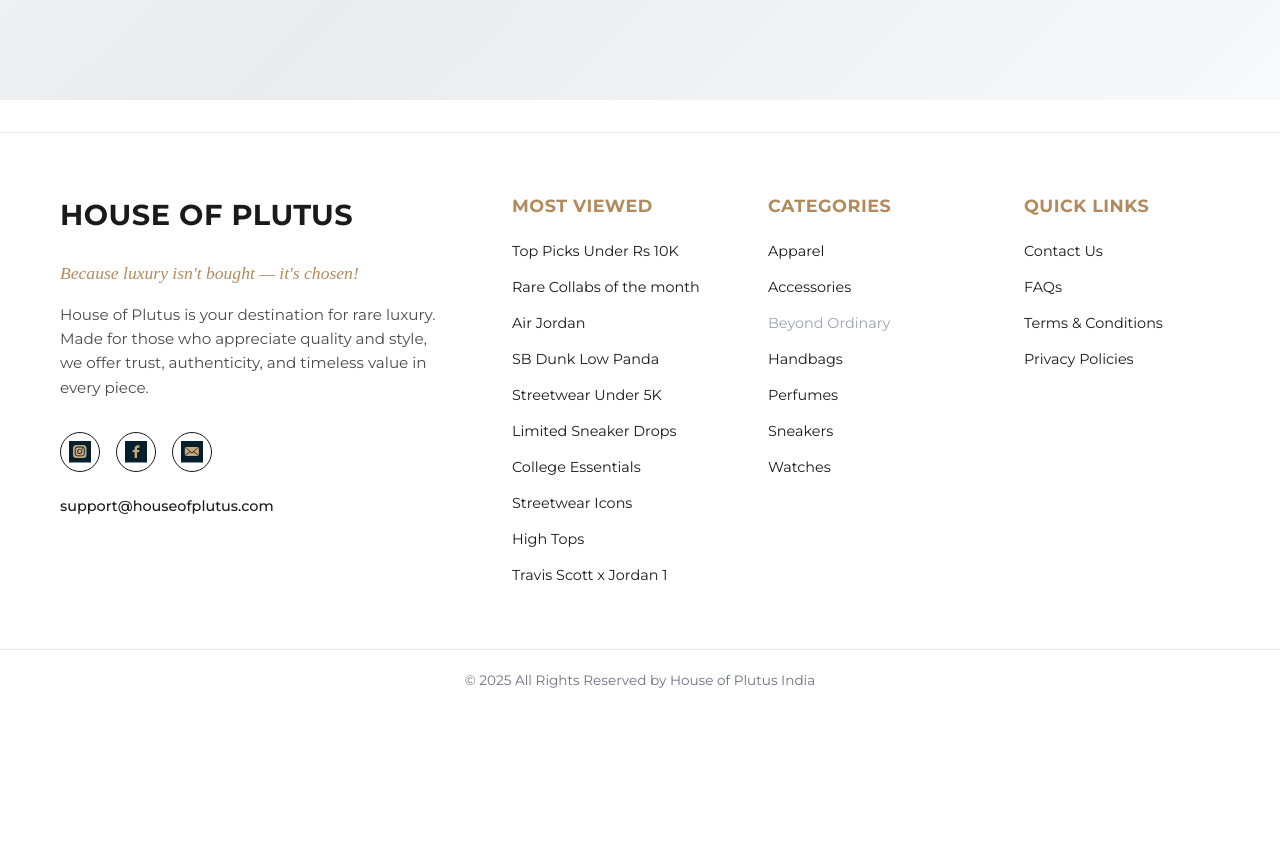
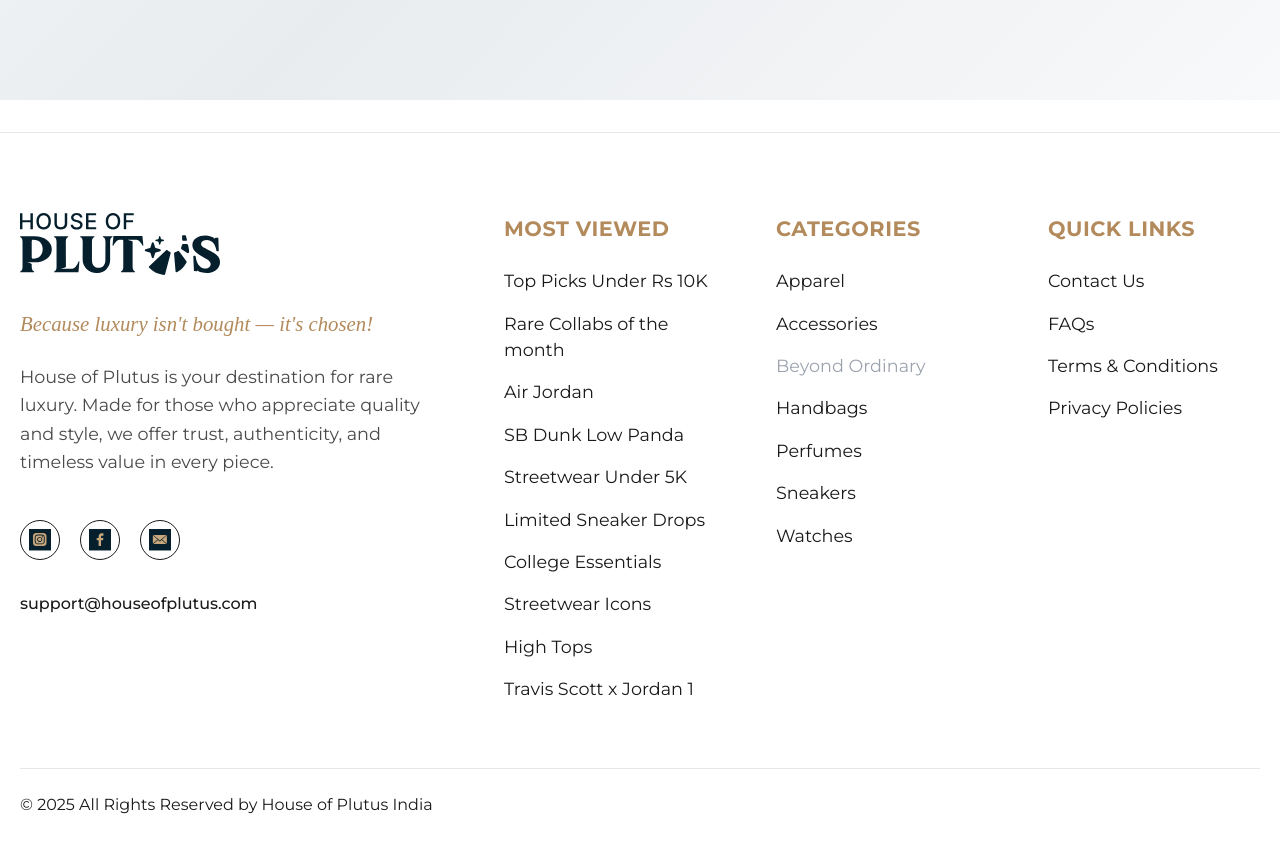
Before and after one commit to Lauz046/Finalised, a Next.js app: page /horn-demo in a window 1280 px wide. Shown: the part 700-1547 px from the top of the page. Before the commit the page ends 1441 px from the top, so only its background shows below. Built offline with nearby package versions, Linux system fonts and the light colour scheme; no server answers.

Commit message:
Fix footer: restore original content size, align copyright left, use blue logo

```diff
--- a/src/components/Footer.module.css
+++ b/src/components/Footer.module.css
@@ -7,7 +7,7 @@
 /* Main Footer */
 .mainFooter {
   background: #ffffff;
-  padding: 60px 0 30px;
+  padding: 80px 0 30px;
   border: none;
 }
 
@@ -17,8 +17,8 @@
 }
 
 .footerContent {
-  max-width: 1200px;
-  margin: 0 auto;
+  max-width: 100%;
+  margin: 0;
   padding: 0 20px;
   display: grid;
   grid-template-columns: 2fr 1fr 1fr 1fr;
@@ -30,32 +30,26 @@
 .brandColumn {
   display: flex;
   flex-direction: column;
-  gap: 24px;
+  gap: 32px;
 }
 
 .brandInfo {
   display: flex;
   flex-direction: column;
-  gap: 16px;
+  gap: 24px;
 }
 
 .brandLogo {
   display: flex;
   align-items: center;
   margin-bottom: 8px;
-}
-
-.logoText {
-  font-size: 1.8rem;
-  font-weight: 700;
-  color: #1a1a1a;
-  letter-spacing: 0.5px;
+  margin-left: 0;
 }
 
 .tagline {
   font-family: 'Times New Roman', serif;
   font-style: italic;
-  font-size: 1.1rem;
+  font-size: 1.3rem;
   color: #b38a5c;
   margin: 0;
   font-weight: 500;
@@ -64,14 +58,14 @@
 .brandDescription {
   color: #4a4a4a;
   line-height: 1.6;
-  font-size: 0.95rem;
+  font-size: 1.1rem;
   margin: 0;
 }
 
 .socialMedia {
   display: flex;
-  gap: 16px;
-  margin-top: 8px;
+  gap: 20px;
+  margin-top: 12px;
 }
 
 .socialIcon {
@@ -103,7 +97,7 @@
 
 .contactEmail {
   color: #1a1a1a;
-  font-size: 0.9rem;
+  font-size: 1rem;
   margin: 0;
   font-weight: 500;
 }
@@ -111,9 +105,9 @@
 /* Footer Columns */
 .footerColumn h3 {
   color: #b38a5c;
-  font-size: 1.1rem;
+  font-size: 1.3rem;
   font-weight: 600;
-  margin-bottom: 20px;
+  margin-bottom: 24px;
   text-transform: uppercase;
   letter-spacing: 0.5px;
 }
@@ -125,13 +119,13 @@
 }
 
 .footerColumn li {
-  margin-bottom: 12px;
+  margin-bottom: 16px;
 }
 
 .footerLink {
   color: #1a1a1a;
   text-decoration: none;
-  font-size: 0.9rem;
+  font-size: 1.1rem;
   transition: color 0.3s ease;
   font-weight: 400;
   background: none;
@@ -147,22 +141,34 @@
 
 .disabledLink {
   color: #9ca3af;
-  font-size: 0.9rem;
+  font-size: 1.1rem;
   font-weight: 400;
   cursor: not-allowed;
 }
 
 /* Copyright */
 .copyright {
-  text-align: center;
-  padding: 20px 0;
-  border-top: 1px solid #e5e7eb;
-  margin-top: 20px;
+  max-width: 100%;
+  margin: 0;
+  padding: 0 20px;
+  text-align: left;
+  padding-top: 25px;
+  position: relative;
+}
+
+.copyright::before {
+  content: '';
+  position: absolute;
+  top: 0;
+  left: 20px;
+  right: 20px;
+  height: 1px;
+  background-color: #e5e7eb;
 }
 
 .copyright p {
-  color: #6b7280;
-  font-size: 0.85rem;
+  color: #1a1a1a;
+  font-size: 1rem;
   margin: 0;
   font-weight: 400;
 }
@@ -177,10 +183,6 @@
 
   .brandColumn {
     gap: 20px;
-  }
-
-  .logoText {
-    font-size: 1.5rem;
   }
 
   .tagline {
--- a/src/components/Footer.tsx
+++ b/src/components/Footer.tsx
@@ -61,7 +61,12 @@
           <div className={styles.brandColumn}>
             <div className={styles.brandInfo}>
               <div className={styles.brandLogo}>
-                <span className={styles.logoText}>HOUSE OF PLUTUS</span>
+                <Image
+                  src="/blue_nav_icons/Blue PLUTUS LOGO.svg"
+                  alt="House of Plutus"
+                  width={200}
+                  height={50}
+                />
               </div>
               <p className={styles.tagline}>Because luxury isn&apos;t bought — it&apos;s chosen!</p>
               <p className={styles.brandDescription}>
```
